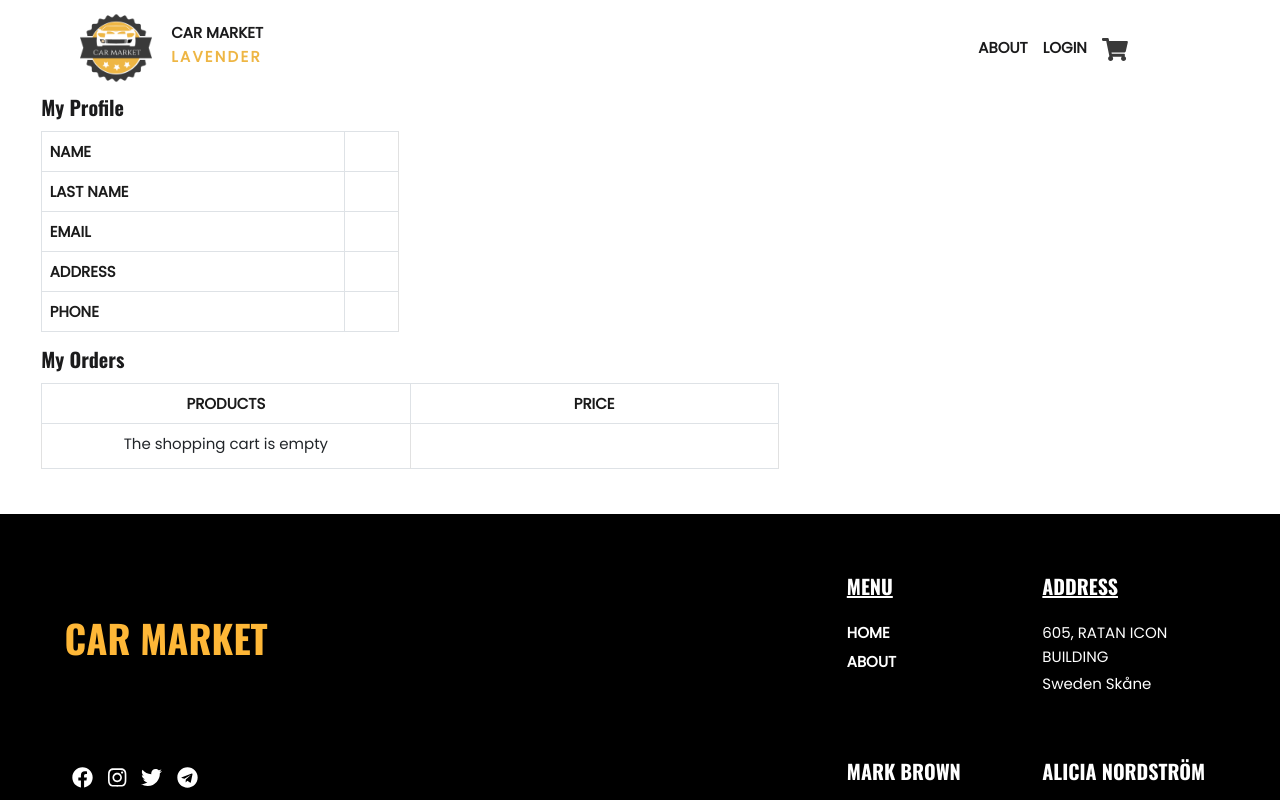
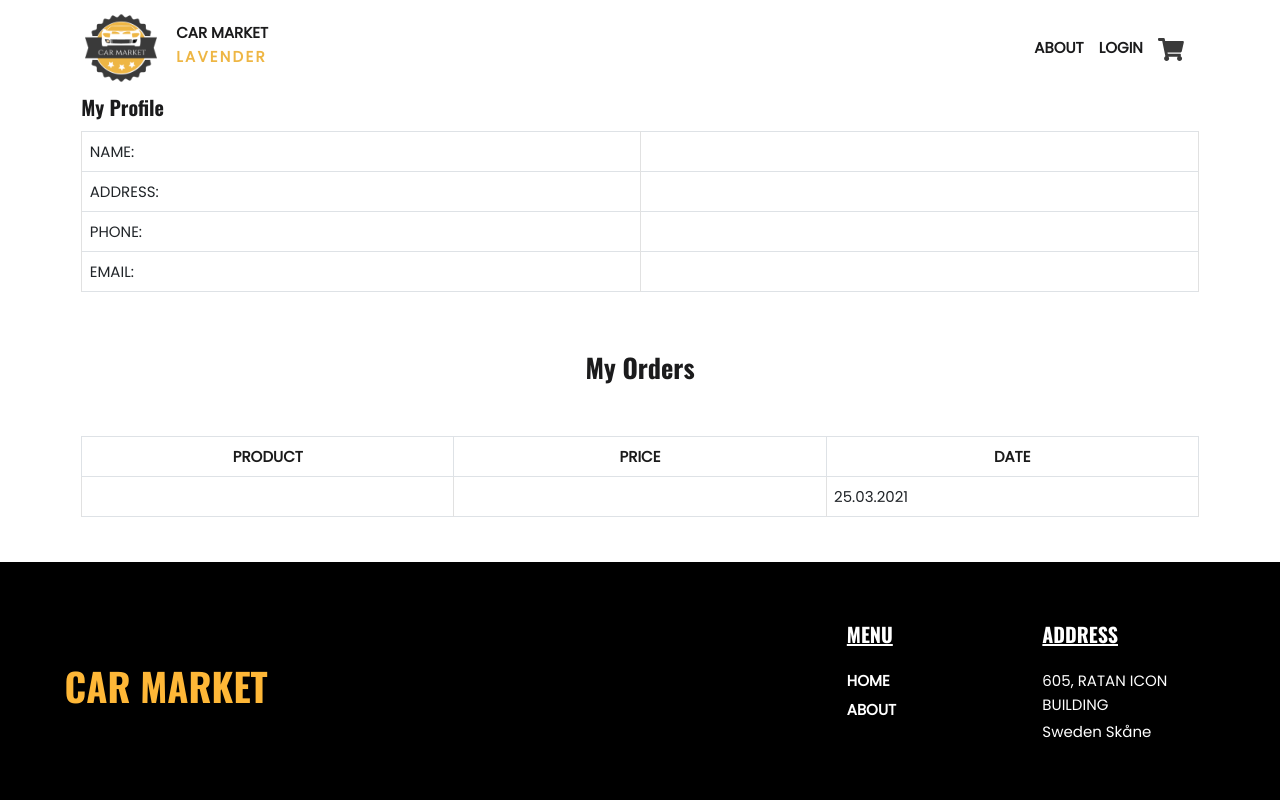
Before and after one commit to SvitlanaRybakova/Bilshop-Lavender, a React (Create React App) app: page /MyProfile in a window 1280 px wide. Built offline with nearby package versions, Linux system fonts and the light colour scheme.

Commit message:
deleted some console.log

```diff
--- a/src/pages/MyProfile.js
+++ b/src/pages/MyProfile.js
@@ -1,143 +1,114 @@
 import styles from "../styles/MyProfile.Module.css";
 import React, { useContext, useState, useEffect } from "react";
-import { ShopCartContext } from '../contexts/ShopCartContext'
-import { CarContext } from '../contexts/CarContext';
+import { CarContext } from "../contexts/CarContext";
 import { useHistory } from "react-router-dom";
-import ShoppingCartTotal from "../components/ShoppingCartTotal";
+import { UserContext } from "../contexts/UserContext";
 
 function MyProfile() {
+  const { userData, userOrders } = useContext(UserContext);
   const { showPrice } = useContext(CarContext);
-  const { purchases, setDeliveryCost, deleteProduct } = useContext(ShopCartContext)
-  const [isRadioButtonClicked, setIsRadioButtonClicked] = useState('false')
+  console.log(userOrders);
 
   const history = useHistory();
+  const props = {
+    showPrice,
+    userData,
+    userOrders,
+  };
 
-  const handleClick = (e) => {
-    setDeliveryCost(e)
-    setIsRadioButtonClicked(!isRadioButtonClicked)
+  for (let i = 0; i < userOrders.length; i++) {
+    console.log(userOrders);
   }
 
+  function currentDate() {
+    const today = new Date();
+    const nullBeforeMonth = today.getMonth() <= 9 ? "0" : "";
+    const nullBeforeDay = today.getDate() <= 9 ? "0" : "";
+    const date =
+      nullBeforeDay +
+      today.getDate() +
+      "." +
+      nullBeforeMonth +
+      (today.getMonth() + 1) +
+      "." +
+      today.getFullYear();
+    return date;
+  }
 
-
-  const goToCarDescription = (car) => {
-    history.push(`/cars/${car.vin}`);
-  };
-
-  useEffect(() => {
-  }, )
-
-  const props = {
-    showPrice,
-    purchases
-  }
   return (
     <div className="container">
       <div className="row">
         <p className="h6">My Profile</p>
-      </div>
-      <div className="row">
-        <div className="col-md-4">
-          <div className="table-responsive">
-            <table className="table table-bordered">
-              <tbody>
-                <tr>
-                  <th>Name</th>
-                  <td> </td>
-                </tr>
-                <tr>
-                  <th>Last Name</th>
-                  <td> </td>
-                </tr>
-                <tr>
-                  <th>Email</th>
-                  <td> </td>
-                </tr>
-                <tr>
-                  <th>address</th>
-                  <td> </td>
-                </tr>
-                <tr>
-                  <th>PHONE</th>
-                  <td> </td>
-                </tr>
-              </tbody>
-            </table>
-          </div>
+
+        <div className={styles.customerInfo}>
+          <table className="table  table-responsive table-bordered">
+            <thead>
+              <tr>
+                <td>NAME:</td>
+                <td>
+                  {" "}
+                  {userData.firstName} {userData.lastName}
+                </td>
+              </tr>
+            </thead>
+            <thead>
+              <tr>
+                <td>ADDRESS:</td>
+                <td>
+                  {" "}
+                  {userData.streetAddress} {userData.postcode} {userData.city}{" "}
+                </td>
+              </tr>
+            </thead>
+            <thead>
+              <tr>
+                <td>PHONE:</td>
+                <td>{userData.phone}</td>
+              </tr>
+            </thead>
+            <thead>
+              <tr>
+                <td>EMAIL:</td>
+                <td>{userData.email}</td>
+              </tr>
+            </thead>
+          </table>
         </div>
-      </div>
-
-      <div className="row">
-        <p className="h6">My Orders</p>
-        <div className="col-lg-8">
-        <div className={`${styles.shoppingCartTable} table-responsive`}>
-
-        <table className="table table-bordered text-center mb-0">
-        <thead>
-                <tr>
-                  <th>Products</th>
-                  <th>Price</th>
-
-                </tr>
-              </thead>
-              <tbody>
-
-              {purchases.products.length > 0 && purchases.products.map((product, i) =>(
-
-                        <tr key={i}>
-                          <td className={styles.productList}>
-                            <div className="d-flex align-items-center">
-
-                              <div className='d-flex flex-column flex-sm-row align-items-sm-center'>
-                                <div className={styles.productThumb}>
-                                  <img
-                                    src={`../assets/car-pictures/${product.make}-${product.model}-${product.year}.jpg`}
-                                    alt="Product"
-                                  />
-                                </div>
-                                <div
-                                  onClick={() => goToCarDescription(product)}
-                                  className={`${styles.productName} mb-3 ms-0 ms-sm-4 mb-sm-0`}>
-                                  {product.make} {product.model} <span className='d-inline-block mt-2'>{product.year}</span>
-                                </div>
-                              </div>
-                            </div>
-                          </td>
-                          <td className={styles.tableColumn}>
-                            <span className={styles.price}> {showPrice(product.price)} SEK </span>
-                          </td>
-                        </tr>
-                      ))
-                      }
-                      {
-                        purchases.products.length === 0 &&
-                        <tr>
-                          <td className={styles.productList}>
-                            <p className={styles.emptyCart}>The shopping cart is empty</p>
-                          </td>
-                          <td>
-
-                          </td>
-                        </tr>
-
-                      }
-
-
-
-                      </tbody>
-                      </table>
-                    </div>
-
-
-
-        </div>
-
-        </div>
-
       </div>
 
 
 
+      <div className={styles.productOverview}>
+        <h3 className="my-5 pb-2 text-center">My Orders</h3>
+        <table className="table table-responsive table-bordered">
+          <thead>
+            <tr>
+              <th className="text-center">Product</th>
+              <th className="text-center">Price</th>
+              <th className="text-center">Date</th>
+            </tr>
+          </thead>
+          <tbody>
+            <tr>
+              <td></td>
+              <td></td>
+              <td>
+                <div className={`${styles.datum}`}>
+                  {currentDate()}{" "}
+                </div>{" "}
+              </td>
+            </tr>
 
+{/*
+                  <td>
+                    {product.make} {product.model} {product.year}
+                  </td>
+                  <td>{showPrice(product.price)} SEK</td> */}
+
+          </tbody>
+        </table>
+      </div>
+    </div>
   );
 }
 
--- a/src/styles/MyProfile.Module.css
+++ b/src/styles/MyProfile.Module.css
@@ -1,11 +1,13 @@
-.container {
-  width: 90%;
+
+.customerInfo {
+  width: 50%;
   margin-left: 2rem;
 }
 
-.rowZ {
-  margin-left: 2rem;
+.datum {
+  align-self: flex-end;
 }
+
 
 @media (min-width: 768px) {
   .row .col-md-6,
```
